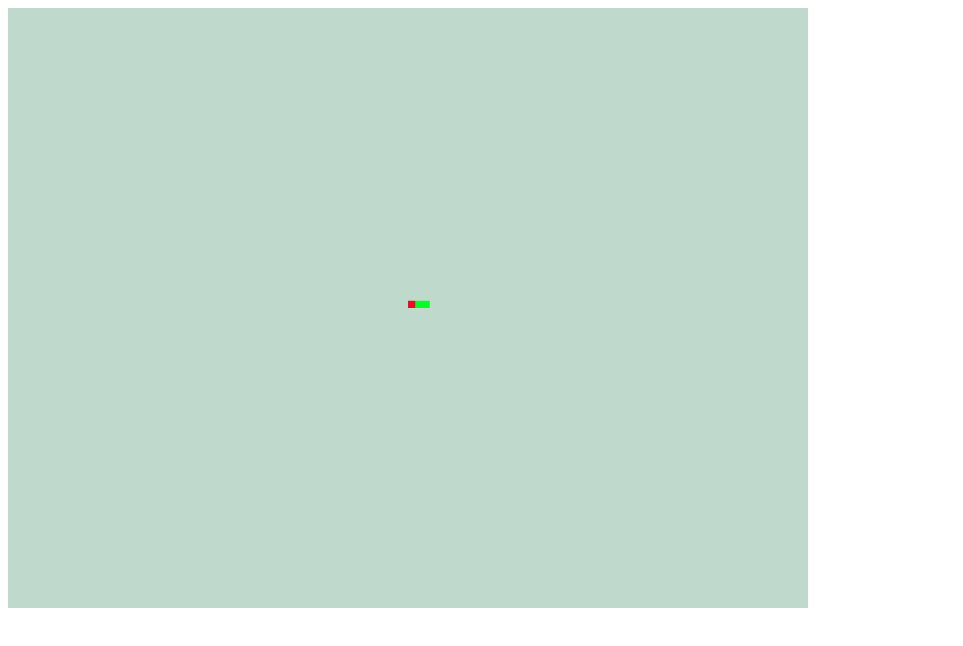
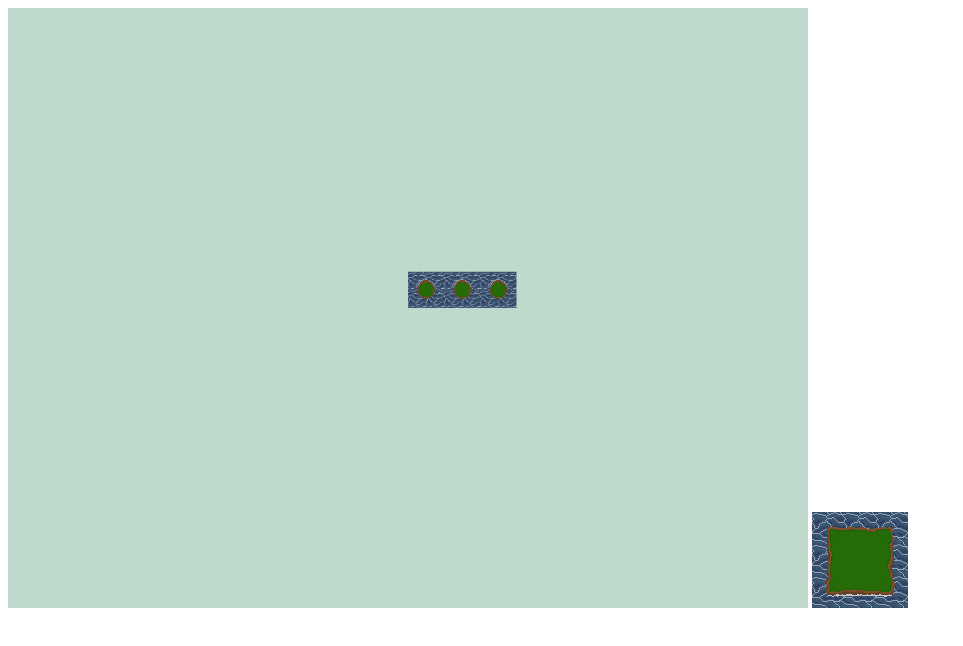
Before and after one commit to tcrurup/webGLSurvival, a website with bundled scripts: page index.html in a window 1280 px wide. Shown: the whole page, without its empty margins (0-963 px from the left). Built offline with nearby package versions, Linux system fonts and the light colour scheme.

Commit message:
combine promises for loading textures and add assets

```diff
--- a/components/gameView.js
+++ b/components/gameView.js
@@ -8,13 +8,36 @@ export default class GameView{
     constructor(){
         this.gameGrid = new Grid();
         this.gameCanvas = this.createCanvas()
-        this.initializeGameView();
+        this.textureBitmaps = null;
+        this.loadTextures();
+    }
+
+    loadTextures(){
+
+        const allTextures = [
+            fetch("assets/SquareLandWater.png").then(response => response.blob()).then(blob => createImageBitmap(blob)),
+            fetch("assets/CircleLandWater.png").then(response => response.blob()).then(blob => createImageBitmap(blob))
+        ];
+
+        Promise.all(allTextures).then(response => {
+            this.textureBitmaps = response
+            this.initializeGameView()
+        })
+
+        /*fetch("assets/SquareLandWater.png")
+            .then(response => response.blob())
+            .then(blob => createImageBitmap(blob))
+            .then(bitmap => {
+                this.testBitmap = bitmap
+                this.initializeGameView();
+        })*/
     }
 
     //Create a display the will generate the graphics
     initializeGameView(){
+
+        console.log(this.testBitmap)
         document.querySelector("body").prepend(this.gameCanvas)
-
         const gl = this.gameCanvas.getContext('webgl')
         const mat4 = glMatrix.mat4
 
@@ -26,6 +49,7 @@ export default class GameView{
             alert('Your browser does not suppert WebGL')
         }
 
+        //Only needed if using a 3D model
         //gl.enable(gl.DEPTH_TEST);
         //gl.enable(gl.CULL_FACE);
         //gl.frontFace(gl.CCW);
@@ -65,22 +89,22 @@ export default class GameView{
         }
 
         let boxVertices =
-        [ // X, Y, Z           R, G, B
+        [ // X,   Y,   Z        U, V
             // Front
-            1.0, 1.0, 0.0,    1.0, 0.0, 0.15,
-            1.0, 0.0, 0.0,    1.0, 0.0, 0.15,
-            0.0, 0.0, 0.0,    1.0, 0.0, 0.15,
-            0.0, 1.0, 0.0,    1.0, 0.0, 0.15,
+            1.0, 1.0, 0.0,      1, 1,
+            1.0, 0.0, 0.0,      1, 0,
+            0.0, 0.0, 0.0,      0, 0,
+            0.0, 1.0, 0.0,      0, 1,
 
-            2.0, 1.0, 0.0,    0.0, 1.0, 0.15,
-            2.0, 0.0, 0.0,    0.0, 1.0, 0.15,
-            1.0, 0.0, 0.0,    0.0, 1.0, 0.15,
-            1.0, 1.0, 0.0,    0.0, 1.0, 0.15,
+            2.0, 1.0, 0.0,      1, 1,
+            2.0, 0.0, 0.0,      1, 0,
+            1.0, 0.0, 0.0,      0, 0,
+            1.0, 1.0, 0.0,      0, 1,
 
-            3.0, 1.0, 0.0,    0.0, 1.0, 0.15,
-            3.0, 0.0, 0.0,    0.0, 1.0, 0.15,
-            2.0, 0.0, 0.0,    0.0, 1.0, 0.15,
-            2.0, 1.0, 0.0,    0.0, 1.0, 0.15,
+            3.0, 1.0, 0.0,      1, 1,
+            3.0, 0.0, 0.0,      1, 0,
+            2.0, 0.0, 0.0,      0, 0,
+            2.0, 1.0, 0.0,      0, 1
         ];
 
         var boxIndices =
@@ -104,28 +128,43 @@ export default class GameView{
         gl.bufferData(gl.ELEMENT_ARRAY_BUFFER, new Uint16Array(boxIndices), gl.STATIC_DRAW);
 
         let positionAttribLocation = gl.getAttribLocation(program, 'vertPosition');
-        let colorAttribLocation = gl.getAttribLocation(program, 'vertColor');
+        let texCoordAttribLocation = gl.getAttribLocation(program, 'vertTexCoord');
 
         gl.vertexAttribPointer(
             positionAttribLocation,                //Attribute location
             3,                                     //Number of elements per attribute
             gl.FLOAT,                              //Type of elements
             gl.FALSE,
-            6 * Float32Array.BYTES_PER_ELEMENT,    //Size of individual vertex
+            5 * Float32Array.BYTES_PER_ELEMENT,    //Size of individual vertex
             0                                      //Offset
         );
 
         gl.vertexAttribPointer(
-            colorAttribLocation,
-            3,
+            texCoordAttribLocation,
+            2,
             gl.FLOAT,
             gl.FALSE,
-            6 * Float32Array.BYTES_PER_ELEMENT,
+            5 * Float32Array.BYTES_PER_ELEMENT,
             3 * Float32Array.BYTES_PER_ELEMENT
         )
 
         gl.enableVertexAttribArray(positionAttribLocation);
-        gl.enableVertexAttribArray(colorAttribLocation)
+        gl.enableVertexAttribArray(texCoordAttribLocation)
+
+        let boxTexture = gl.createTexture();
+        gl.bindTexture(gl.TEXTURE_2D, boxTexture)
+        gl.texParameteri(gl.TEXTURE_2D, gl.TEXTURE_WRAP_S, gl.CLAMP_TO_EDGE)
+        gl.texParameteri(gl.TEXTURE_2D, gl.TEXTURE_WRAP_T, gl.CLAMP_TO_EDGE)
+        gl.texParameteri(gl.TEXTURE_2D, gl.TEXTURE_MIN_FILTER, gl.LINEAR);
+        gl.texParameteri(gl.TEXTURE_2D, gl.TEXTURE_MAG_FILTER, gl.LINEAR);
+        gl.texImage2D(
+            gl.TEXTURE_2D, 0, gl.RGBA, gl.RGBA,
+            gl.UNSIGNED_BYTE,
+            this.textureBitmaps[1]
+        )
+
+        gl.bindTexture(gl.TEXTURE_2D, null)
+
 
         gl.useProgram(program);
 
@@ -137,7 +176,7 @@ export default class GameView{
         let viewMatrix = new Float32Array(16)
         let projMatrix = new Float32Array(16)
         mat4.identity(worldMatrix);
-        mat4.lookAt(viewMatrix, [0, 0, 100], [0, 0, 0], [0, 1, 0]);
+        mat4.lookAt(viewMatrix, [0, 0, 20], [0, 0, 0], [0, 1, 0]);
         mat4.perspective(projMatrix, glMatrix.glMatrix.toRadian(45), this.gameCanvas.width / this.gameCanvas.height, 0.1, 1000.0);
 
         gl.uniformMatrix4fv(matWorldUniformLocation, gl.FALSE, worldMatrix);
@@ -152,6 +191,9 @@ export default class GameView{
 
         gl.clearColor(0.75, 0.85, 0.8, 1.0);
         gl.clear(gl.COLOR_BUFFER_BIT | gl.DEPTH_BUFFER_BIT);
+
+        gl.bindTexture(gl.TEXTURE_2D, boxTexture);
+        gl.activeTexture(gl.TEXTURE0)
         gl.drawElements(gl.TRIANGLES, boxIndices.length, gl.UNSIGNED_SHORT, 0);
 
     }
--- a/index.html
+++ b/index.html
@@ -7,5 +7,6 @@
     <body>
         <script src="gl-matrix.js"></script>
         <script type='module' src="app.js"></script>
+        <img id='texture' src='./assets/SquareLandWater.png'></img>
     </body>
 </html>
--- a/webGL/shaders/fragmentShaderText.js
+++ b/webGL/shaders/fragmentShaderText.js
@@ -1,9 +1,10 @@
 export default [
     'precision mediump float;',
     '',
-    'varying vec3 fragColor;',
+    'varying vec2 fragTexCoord;',
+    'uniform sampler2D sampler;',
     'void main()',
     '{',
-    '   gl_FragColor = vec4(fragColor, 1.0);',
+    '   gl_FragColor = texture2D(sampler, fragTexCoord);',
     '}'
 ].join('\n');
--- a/webGL/shaders/vertexShaderText.js
+++ b/webGL/shaders/vertexShaderText.js
@@ -2,15 +2,15 @@ export default [
     'precision mediump float;',
     '',
     'attribute vec3 vertPosition;',
-    'attribute vec3 vertColor;',
-    'varying vec3 fragColor;',
+    'attribute vec2 vertTexCoord;',
+    'varying vec2 fragTexCoord;',
     'uniform mat4 mWorld;',
     'uniform mat4 mView;',
     'uniform mat4 mProj;',
     '',
     'void main()',
     '{',
-    '   fragColor = vertColor;',
+    '   fragTexCoord = vertTexCoord;',
     '   gl_Position = mProj * mView * mWorld * vec4(vertPosition, 1.0);',
     '}'
 ].join('\n');
```
Also changed, not shown: assets/CircleLandWater.png (added), assets/SquareLandWater.png (added).
